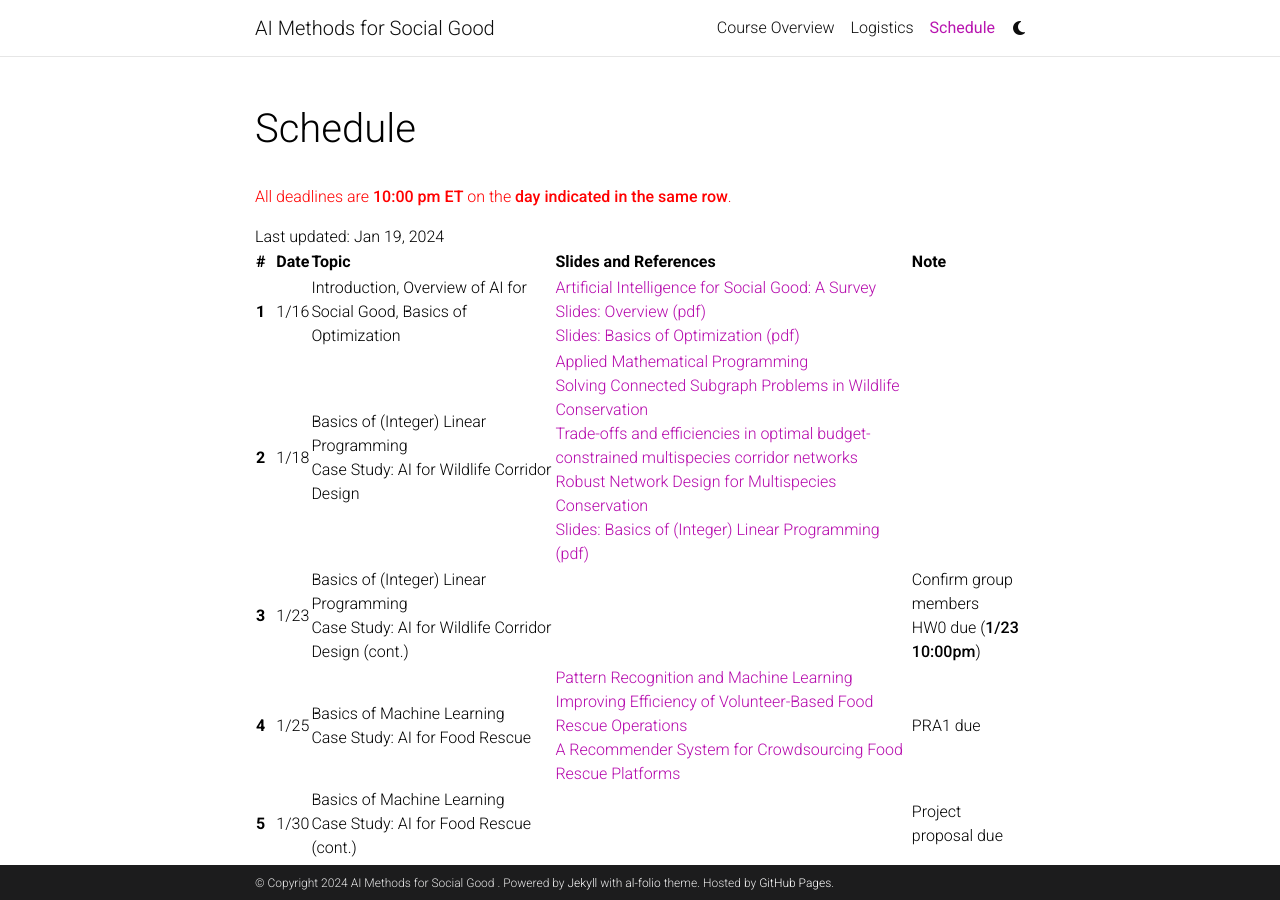
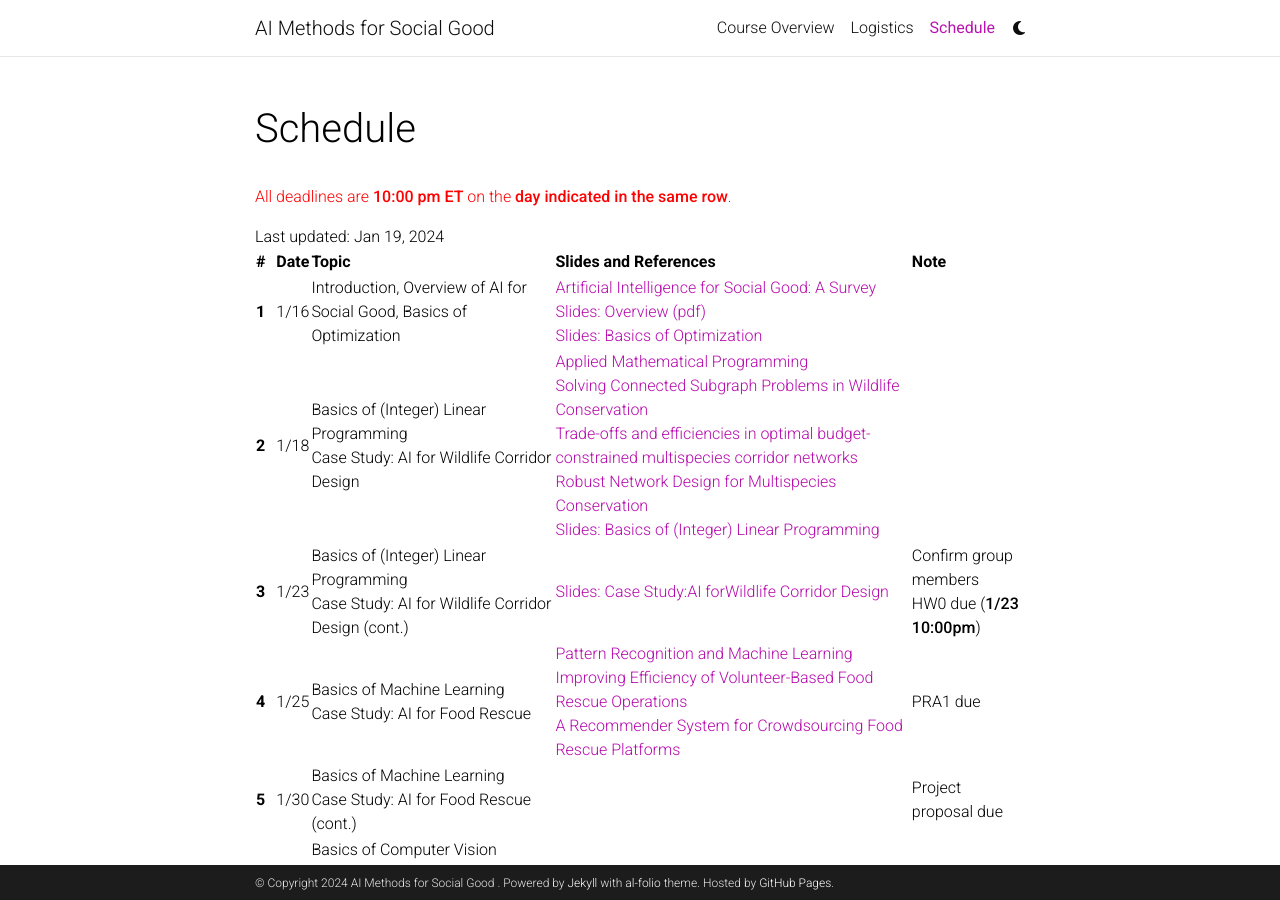
Before and after one commit to AIandSocialGoodLab/17737s24, a Jekyll site: the page built from _pages/schedule.md, in a window 1280 px wide and 900 px high. Built offline with Jekyll 4.4.1, drawn with Linux system fonts in a browser that asks for light colours; comment, search, counter and statistics services are not loaded; a style sheet for code colours, icons or effects is not loaded.

Commit message:
Update slides for lec 3

```diff
--- a/_data/lectures.yml
+++ b/_data/lectures.yml
@@ -6,7 +6,7 @@
     - url: 20240116_Lec1_Overview.pdf
       title: "Overview (pdf)"
     - url: 20240116_Lec1_BasicsofOptimization.pdf
-      title: "Basics of Optimization (pdf)"
+      title: "Basics of Optimization"
 - date: 1/18
   topic: "Basics of (Integer) Linear Programming<br/>Case Study: AI for Wildlife Corridor Design"
   slides:
@@ -19,9 +19,12 @@
   - url: https://www.cs.cornell.edu/~yexiang/publications/aaai13_robust_network_design.pdf
     title: "Robust Network Design for Multispecies Conservation"
   - url: 20240118_Lec2_BasicsofILP.pdf
-    title: "Basics of (Integer) Linear Programming (pdf)"
+    title: "Basics of (Integer) Linear Programming"
 - date: 1/23
   topic: "Basics of (Integer) Linear Programming<br/>Case Study: AI for Wildlife Corridor Design (cont.)"
+  slides:
+    - url: 20240123_Lec3_CorridorDesign.pdf
+      title: "Case Study:AI forWildlife Corridor Design"
   note: Confirm group members<br/>HW0 due (<strong>1/23 10:00pm</strong>)
 - date: 1/25
   topic: "Basics of Machine Learning<br/>Case Study: AI for Food Rescue"
```
Also changed, not shown: 1 other file.
